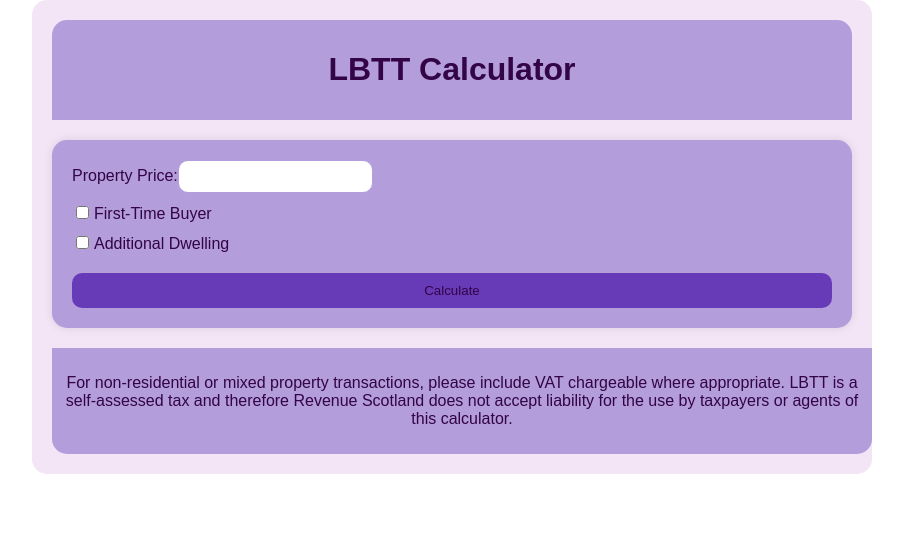
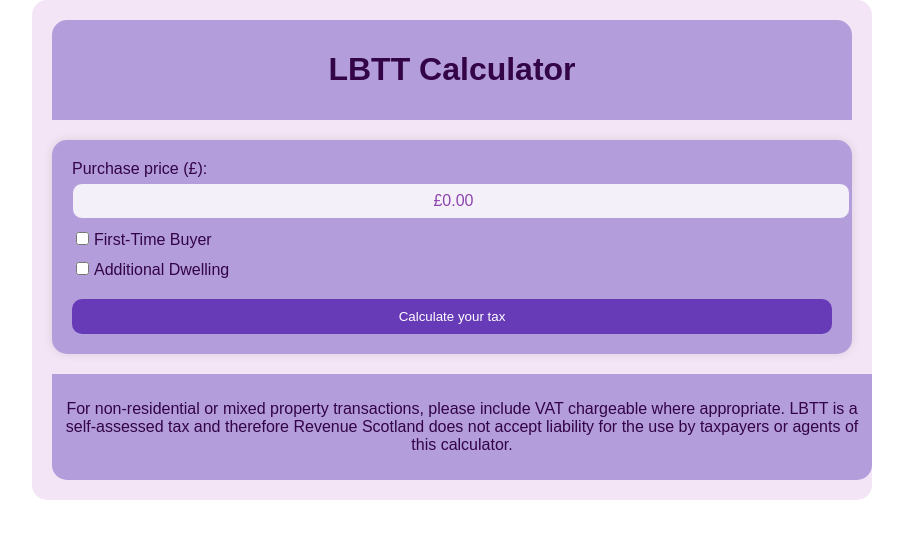
Before and after one commit to samuelloganbjss/LBTT_calculator, a React (Create React App) app in the folder lbtt-frontend/: page / in a window 1280 px wide. Shown: the top 538 px of the page, without its empty margins (188-1091 px from the left). Built offline with nearby package versions, Linux system fonts and the light colour scheme.

Commit message:
- Made the style of the purchase box consistent with original

```diff
--- a/lbtt-frontend/src/App.css
+++ b/lbtt-frontend/src/App.css
@@ -39,6 +39,26 @@
   border-radius: 10px;
 }
 
+.purchase-price-input {
+  width: 100%;
+  padding: 10px;
+  margin-top: 5px;
+  border-radius: 8px;
+  border: 2px solid #8e44ad;
+  background-color: #f4f0fa;
+  font-size: 1rem;
+  color: #4a148c;
+
+  text-align: center;
+  display: flex;
+  align-items: center;
+}
+
+.purchase-price-input::placeholder {
+  color: #8e44ad;
+  opacity: 1;
+}
+
 input[type="checkbox"] {
   margin-right: 5px;
   border-radius: 5px;
@@ -48,7 +68,7 @@
   margin-top: 10px;
   padding: 10px;
   background-color: #673ab7;
-  color: rgb(51, 4, 70);
+  color: white;
   border: none;
   border-radius: 10px;
   cursor: pointer;
--- a/lbtt-frontend/src/App.js
+++ b/lbtt-frontend/src/App.js
@@ -44,12 +44,15 @@
       <main className="app-main">
         <form onSubmit={handleSubmit} className="calculator-form">
           <label>
-            Property Price:
+            Purchase price (£):
             <input
               type="number"
               value={price}
               onChange={(e) => setPrice(e.target.value)}
               required
+              className="purchase-price-input" // Added class for styling
+              placeholder="£0.00" // Updated placeholder for formatted look
+              min="0" // Ensuring only positive values are allowed
             />
           </label>
           <label>
@@ -68,7 +71,7 @@
             />
             Additional Dwelling
           </label>
-          <button type="submit">Calculate</button>
+          <button type="submit">Calculate your tax</button>
         </form>
         {lbtt !== null && <p>LBTT: £{lbtt}</p>}
         {error && <p className="error-message">{error}</p>}
```
